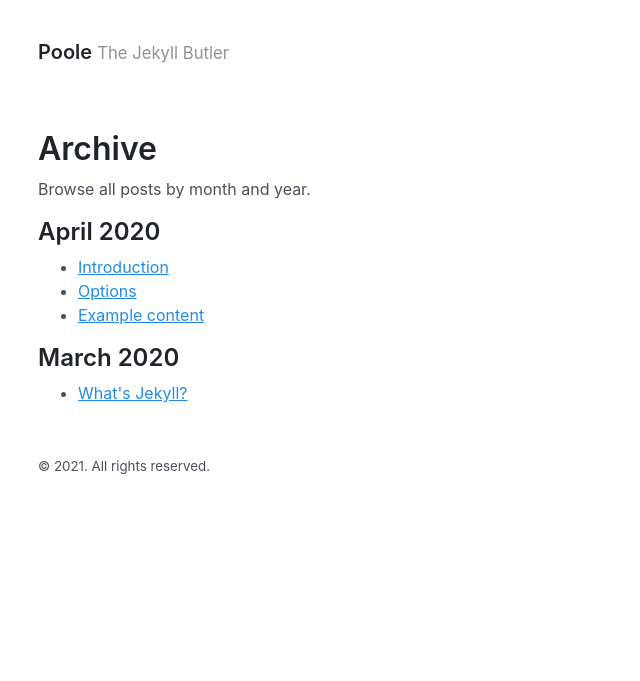
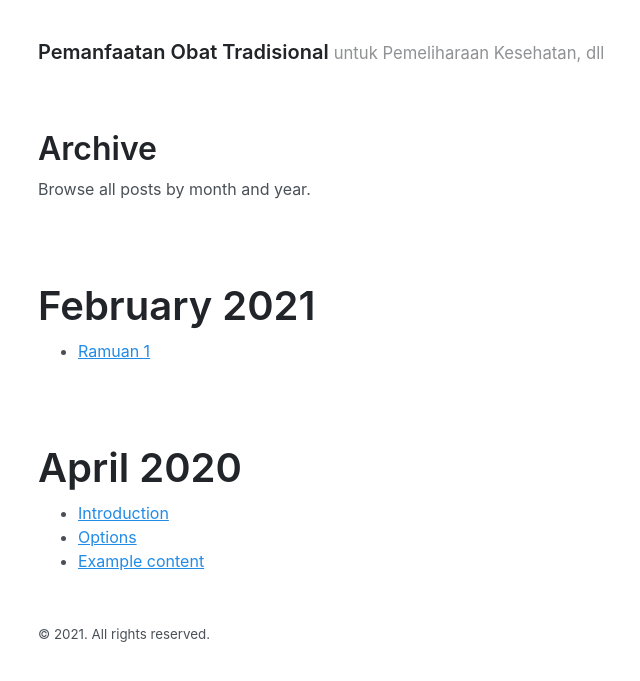
Before and after one commit to itshiroto/kemenkes-ramuancovid, a Jekyll site: the page built from archive.md, in a window 1280 px wide. Shown: the top 681 px of the page, without its empty margins (266-906 px from the left). Built offline with Jekyll 4.4.1, drawn with Linux system fonts in a browser that asks for light colours.

```diff
--- a/_config.yml
+++ b/_config.yml
@@ -1,7 +1,7 @@
 # Setup
-title: Poole
-tagline: The Jekyll Butler
-url: https://getpoole.com
+title: Pemanfaatan Obat Tradisional
+tagline: untuk Pemeliharaan Kesehatan, dll
+# url: https://getpoole.com
 paginate: 1
 baseurl: ""
 permalink: pretty
--- a/_sass/_type.scss
+++ b/_sass/_type.scss
@@ -14,8 +14,8 @@ h1 {
 }
 
 h2 {
-  margin-top: 1rem;
-  font-size: 1.5rem;
+  margin-top: 2em;
+  font-size: 2.5rem;
 }
 
 h3 {
--- a/_sass/_variables.scss
+++ b/_sass/_variables.scss
@@ -49,18 +49,18 @@
   --spacer-3: calc(var(--spacer) * 3);
 }
 
-@media (prefers-color-scheme: dark) {
-  :root {
-    --body-color: var(--gray-300);
-    --body-bg: var(--gray-800);
-
-    --heading-color: #fff;
-
-    --link-color: var(--blue-300);
-    --link-hover-color: var(--blue-400);
-
-    --border-color: rgba(255,255,255,.15);
-
-    --code-bg: var(--gray-900);
-  }
-}
+// @media (prefers-color-scheme: dark) {
+//   :root {
+//     --body-color: var(--gray-300);
+//     --body-bg: var(--gray-800);
+//
+//     --heading-color: #fff;
+//
+//     --link-color: var(--blue-300);
+//     --link-hover-color: var(--blue-400);
+//
+//     --border-color: rgba(255,255,255,.15);
+//
+//     --code-bg: var(--gray-900);
+//   }
+// }
```
Also changed, not shown: _posts/2020-03-01-whats-jekyll.md (deleted, +0 -10 lines), _posts/2021-02-12-Ramuan-1.md (added, +220 -0 lines), Gemfile.lock.
